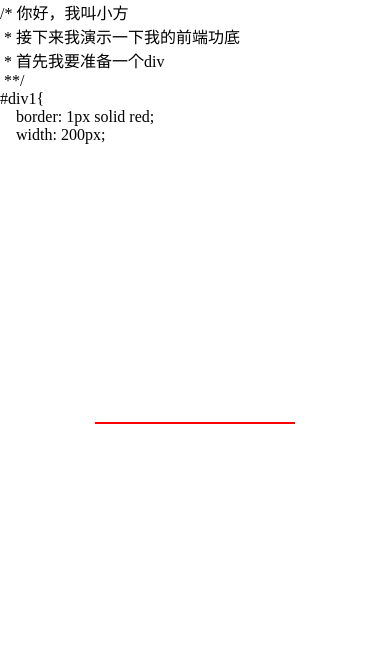
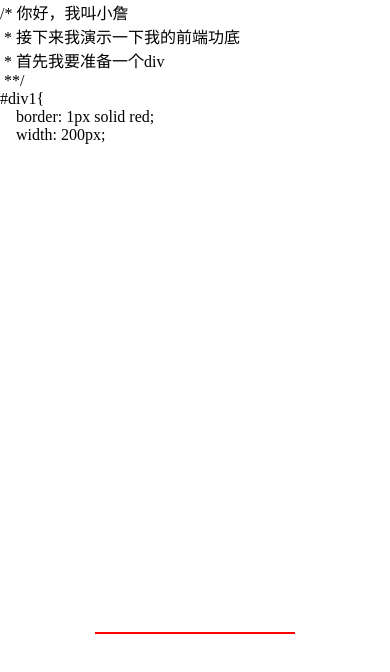
Before and after one commit to youranjianmuchang/js10, a plain HTML site: page index.html in a window 390 px wide. Drawn offline with Linux system fonts and the light colour scheme.

```diff
--- a/main.js
+++ b/main.js
@@ -1,7 +1,7 @@
 let html = document.querySelector("#html");
 let style = document.querySelector("#style");
 
-let string = `/* 你好，我叫小方
+let string = `/* 你好，我叫小詹
  * 接下来我演示一下我的前端功底
  * 首先我要准备一个div
  **/
@@ -52,8 +52,6 @@
 
 let step = () => {
     setTimeout(() => {
-        // 如果是回车，就不照搬
-        // 如果不是回车就照搬
         if (string[n] === "\n") {
             string2 += "<br>";
         } else if (string[n] === " ") {
@@ -66,11 +64,10 @@
         window.scrollTo(0, 99999);
         html.scrollTo(0, 99999);
         if (n < string.length - 1) {
-            // 如果 n 不是最后一个,就继续
             n += 1;
             step();
         }
     }, 50);
 };
 
-step(); // 1=>2
+step();
--- a/style.css
+++ b/style.css
@@ -46,7 +46,7 @@
 
     #div1 {
       position: relative;
-      top: 0;
-      right: 0;
+      top: 50%;
+      transform: translate(-50%,-50%);
     }
   }
```
